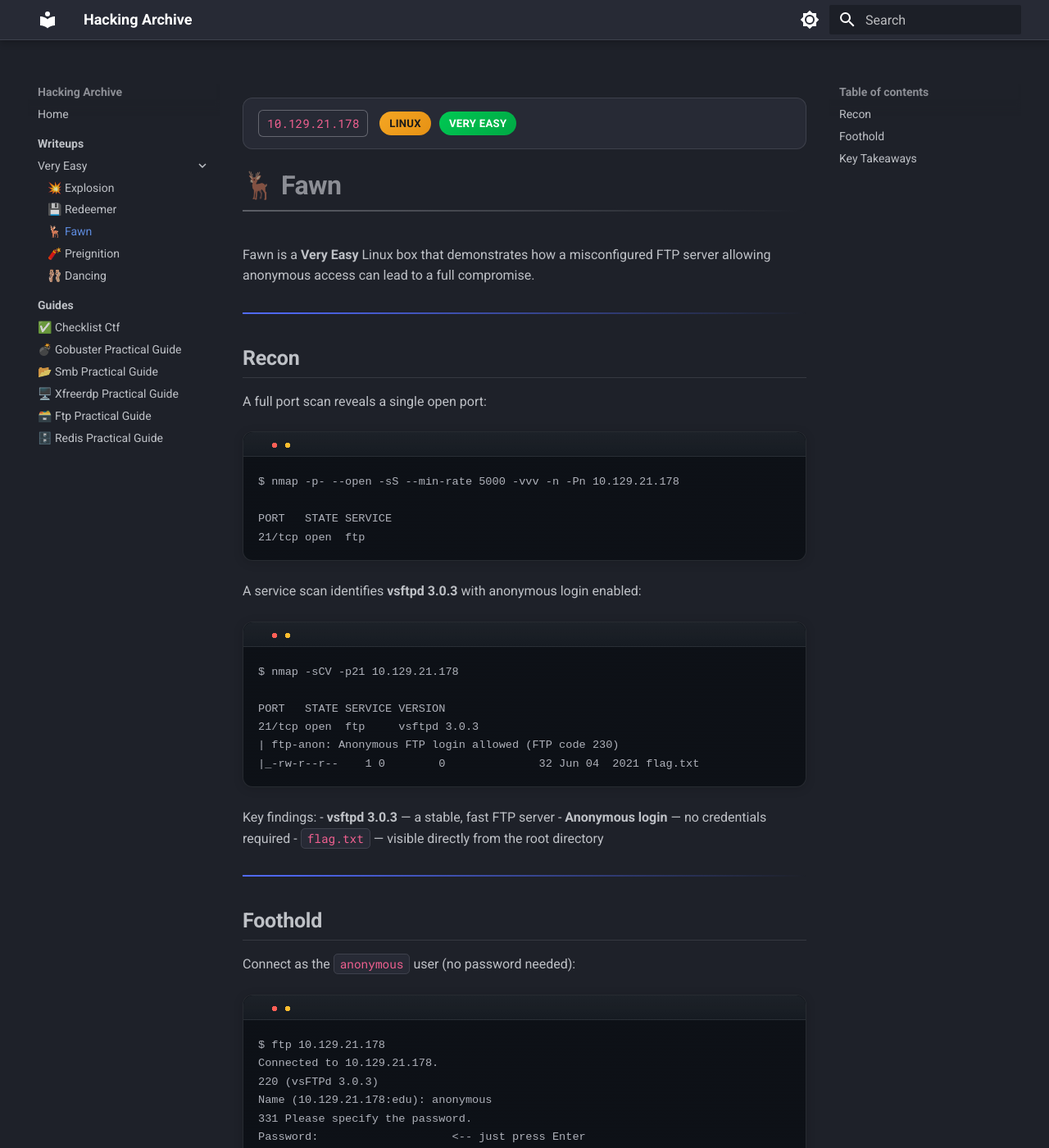
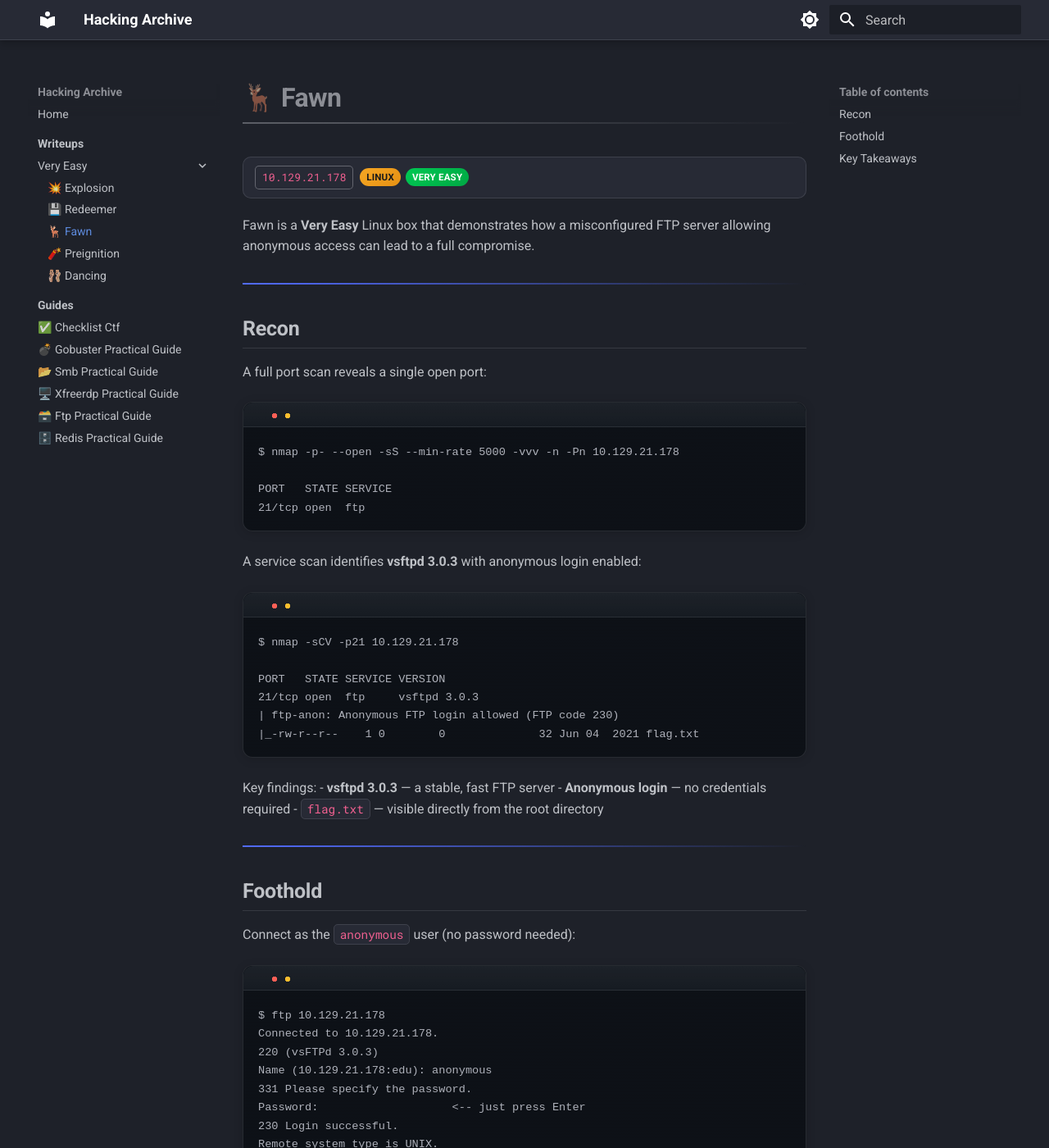
Before and after one commit to egz-dev/hacking-archive, an MkDocs documentation site: the page built from docs/writeups/🦌 Fawn.md, in a window 1280 px wide and 1400 px high. Shown: the whole window at 82% size. Built offline with MkDocs 1.6.1 and Material for MkDocs 9.7.7, drawn with Linux system fonts in a browser that asks for light colours.

Commit message:
Move badge card below h1 title + smaller badges (0.72em, compact padding)

```diff
--- a/docs/stylesheets/extra.css
+++ b/docs/stylesheets/extra.css
@@ -2,35 +2,35 @@
 .machine-properties {
   display: flex;
   flex-wrap: wrap;
-  gap: 10px;
+  gap: 6px;
   align-items: center;
-  padding: 14px 18px;
-  margin: 20px 0 24px 0;
+  padding: 10px 14px;
+  margin: 0 0 20px 0;
   background: var(--md-code-bg-color);
-  border-radius: 12px;
+  border-radius: 10px;
   border: 1px solid var(--md-default-fg-color--lightest);
 }
 
 .machine-properties .prop-ip {
   font-family: var(--md-code-font-family);
-  font-size: 0.9em;
+  font-size: 0.82em;
   color: var(--md-code-hl-special-color);
   background: var(--md-code-bg-color);
-  padding: 4px 10px;
-  border-radius: 6px;
+  padding: 3px 8px;
+  border-radius: 5px;
   border: 1px solid var(--md-default-fg-color--lighter);
-  margin-right: 4px;
+  margin-right: 2px;
 }
 
 .machine-properties .prop-badge {
   display: inline-flex;
   align-items: center;
-  gap: 5px;
-  padding: 4px 12px;
-  border-radius: 20px;
-  font-size: 0.82em;
+  gap: 4px;
+  padding: 2px 8px;
+  border-radius: 16px;
+  font-size: 0.72em;
   font-weight: 600;
-  letter-spacing: 0.3px;
+  letter-spacing: 0.2px;
   text-transform: uppercase;
 }
 
--- a/docs/writeups/🦌 Fawn.md
+++ b/docs/writeups/🦌 Fawn.md
@@ -3,12 +3,11 @@ IP: 10.129.21.178
 OS: Linux
 Level: Very Easy
 ---
-
+# 🦌 Fawn
 <div class="machine-properties">
   <span class="prop-ip">10.129.21.178</span> <span class="prop-badge linux">Linux</span> <span class="prop-badge very-easy">Very Easy</span>
 </div>
 
-# 🦌 Fawn
 
 Fawn is a **Very Easy** Linux box that demonstrates how a misconfigured FTP server allowing anonymous access can lead to a full compromise.
 
```
Also changed, not shown: docs/writeups/💥 Explosion.md (+1 -2 lines), docs/writeups/💾 Redeemer.md (+1 -2 lines), docs/writeups/🧨 Preignition.md (+1 -2 lines), docs/writeups/🩰 Dancing.md (+1 -2 lines), sync_writeups.py (+14 -3 lines).
